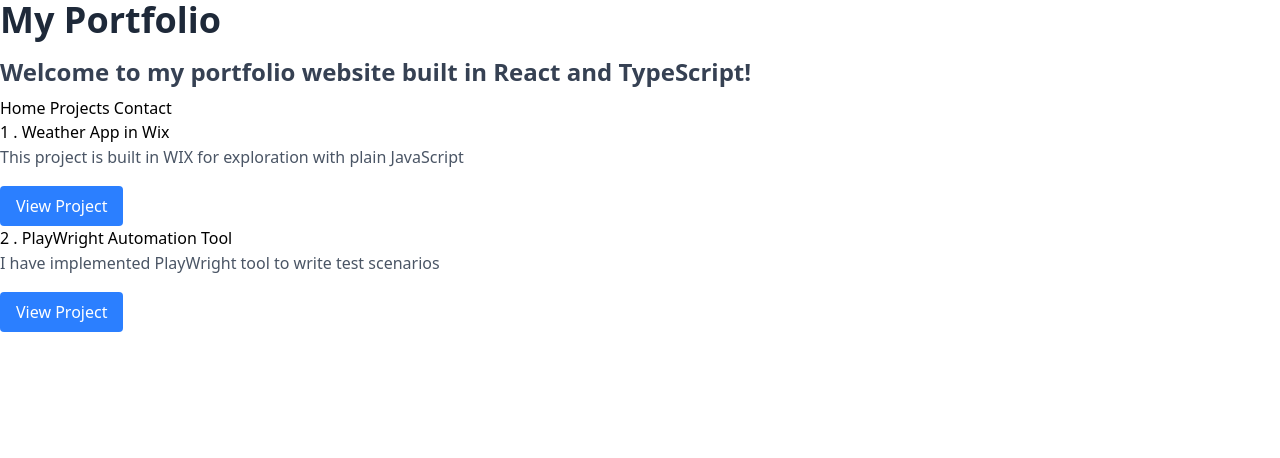
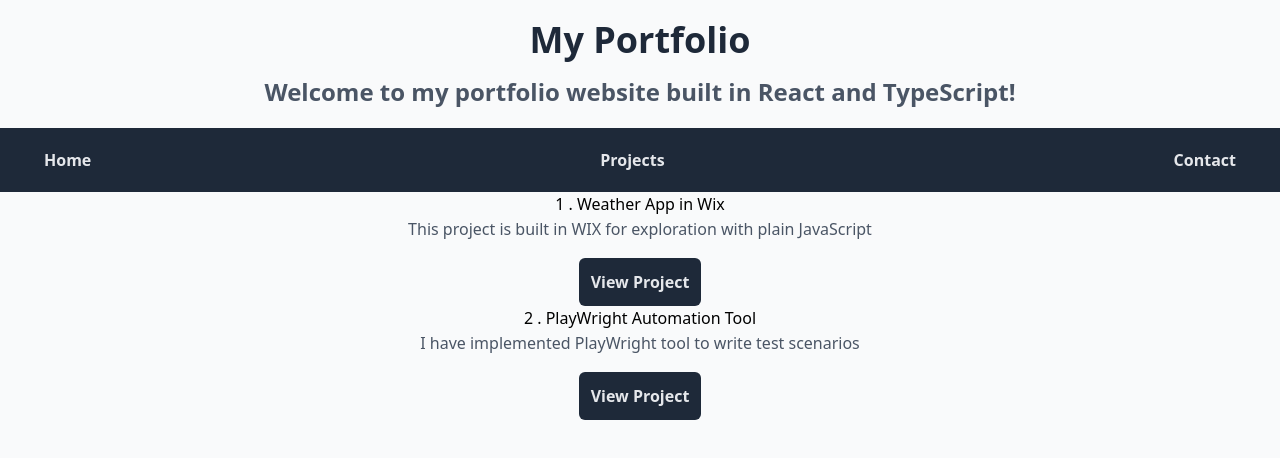
Before and after one commit to mariumiqbal/dev-portfolio, a React (Vite) app: page /dev-portfolio/projects in a window 1280 px wide. Shown: the top 458 px of the page. Built offline with nearby package versions, Linux system fonts and the light colour scheme.

Commit message:
some styling and content update

```diff
--- a/package.json
+++ b/package.json
@@ -14,6 +14,7 @@
   },
   "dependencies": {
     "@tailwindcss/postcss": "^4.1.5",
+    "framer-motion": "^12.9.4",
     "postcss": "^8.5.3",
     "react": "^19.0.0",
     "react-dom": "^19.0.0",
--- a/src/App.tsx
+++ b/src/App.tsx
@@ -5,24 +5,50 @@ import { BrowserRouter as Router, Routes, Route, Link } from "react-router-dom";
 
 const App = () => (
   <Router basename="/dev-portfolio">
+    <div className="bg-gray-50">
       <header>
-      <h1 className="text-4xl font-bold text-gray-800 mb-4">My Portfolio</h1>
-      <h2 className="text-2xl font-semibold text-gray-700 mb-2">
+        <h1 className="text-4xl font-bold text-gray-800 mb-4 text-center pt-5">
+          My Portfolio
+        </h1>
+        <h2 className="text-2xl font-semibold text-gray-600 mb-2 text-center pb-3">
           Welcome to my portfolio website built in React and TypeScript!
         </h2>
-      <nav>
-        <Link to="/"> Home </Link>
-        <Link to="/projects"> Projects </Link>
-        <Link to="/contact"> Contact</Link>
+        <nav className="bg-gray-800">
+          <div className="mx-auto max-w-7xl px-2 sm:px-6 lg:px-8">
+            <div className="flex h-16 items-center justify-between">
+              <Link
+                to="/"
+                className="rounded-md px-3 py-2 text-l font-bold text-gray-200 hover:bg-gray-700 hover:text-white"
+              >
+                {" "}
+                Home{" "}
+              </Link>
+              <Link
+                to="/projects"
+                className="rounded-md px-3 py-2 text-l font-bold text-gray-200 hover:bg-gray-700 hover:text-white"
+              >
+                {" "}
+                Projects{" "}
+              </Link>
+              <Link
+                to="/contact"
+                className="rounded-md px-3 py-2 text-l font-bold text-gray-200 hover:bg-gray-700 hover:text-white"
+              >
+                {" "}
+                Contact
+              </Link>
+            </div>
+          </div>
         </nav>
       </header>
-    <main>
+      <main className="min-h-screen text-center">
         <Routes>
           <Route path="/" element={<Home />} />
           <Route path="/projects" element={<Projects />} />
           <Route path="/contact" element={<Contact />} />
         </Routes>
       </main>
+    </div>
   </Router>
 );
 
--- a/src/components/Home.tsx
+++ b/src/components/Home.tsx
@@ -1,10 +1,15 @@
 const Home = () => (
   <>
-    <h2>Welcome to My Portfolio</h2>
-    <p>
-      I am a React developer with strong skills in front-end development,test
-      automation, testing, and delivering high-quality applications.
-    </p>
+    <h1 className="text-4xl font-bold text-gray-800 mb-4 pt-5">I'm Marium</h1>
+    <h4 className="text-xl font-semibold text-gray-600">
+      Website Front-end and Automation Developer
+    </h4>
+    <a
+      className="inline-block rounded-md mt-3 px-6 py-2 text-m font-bold bg-gray-800 text-gray-200 hover:bg-gray-700 hover:text-white transition"
+      href="/dev-portfolio/contact"
+    >
+      HIRE ME
+    </a>
   </>
 );
 
--- a/src/components/ProjectCard.tsx
+++ b/src/components/ProjectCard.tsx
@@ -14,7 +14,7 @@ const ProjectCard = ({ index, title, description, link }: ProjectCardProps) => (
       {description}
     </p>
     <a
-      className="inline-block px-4 py-2 bg-blue-500 text-white rounded hover:bg-blue-600 transition"
+      className="inline-block rounded-md p-3 text-m font-bold bg-gray-800 text-gray-200 hover:bg-gray-700 hover:text-white transition"
       href={link}
       target="_blank"
       rel="noopener noreferrer"
--- a/src/components/Projects.tsx
+++ b/src/components/Projects.tsx
@@ -1,4 +1,5 @@
 import ProjectCard from "./ProjectCard";
+import { motion } from "framer-motion";
 
 const Projects = () => {
   const ProjectList = [
@@ -15,11 +16,11 @@ const Projects = () => {
     },
   ];
   return (
-    <>
+    <motion.div initial={{ opacity: 0 }} animate={{ opacity: 1 }}>
       {ProjectList.map((project, index) => (
         <ProjectCard key={index} index={index} {...project} />
       ))}
-    </>
+    </motion.div>
   );
 };
 
```
Also changed, not shown: 1 other file (tests, documents, lock files or other folders). Lines whose indentation alone changed are shown as unchanged.
